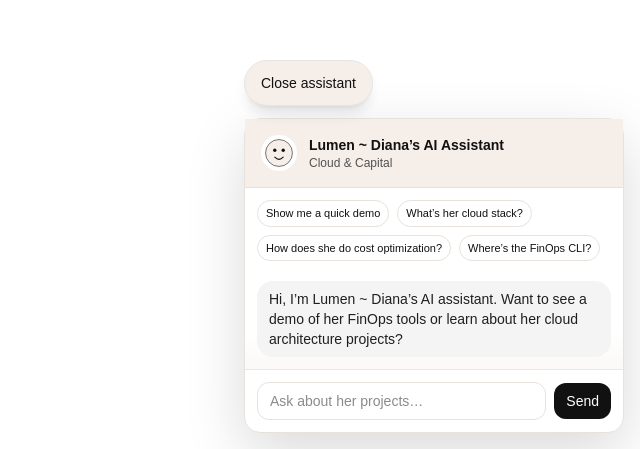
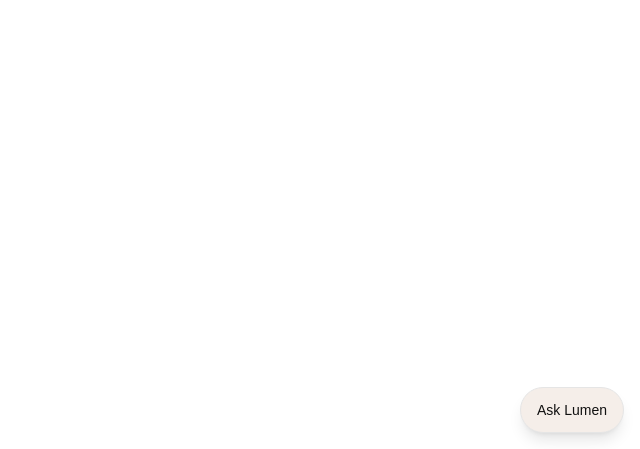
Before and after one commit to cloudandcapital/cloudandcapital.github.io, a Next.js app in the folder next-widget/: page /embed in a window 1280 px wide. Shown: the part 351-800 px from the top of the page, without its empty margins (640-1280 px from the left). Built offline with nearby package versions, Linux system fonts and the light colour scheme.

Commit message:
Update AiAssistantWidget.tsx

```diff
--- a/next-widget/components/AiAssistantWidget.tsx
+++ b/next-widget/components/AiAssistantWidget.tsx
@@ -1,4 +1,5 @@
 "use client";
+import Image from "next/image";
 import { useEffect, useRef, useState } from "react";
 
 type Role = "assistant" | "user";
@@ -8,36 +9,18 @@ interface ChatMsg { role: Role; content: string; sources?: Source[] }
 const BG_BEIGE = "#f5eee9";
 const ACCENT_DARK = "#111111";
 
-function LumenIcon() {
-  return (
-    <svg
-      xmlns="http://www.w3.org/2000/svg"
-      viewBox="0 0 100 100"
-      width="28"
-      height="28"
-    >
-      <circle cx="50" cy="50" r="48" fill={BG_BEIGE} stroke={ACCENT_DARK} strokeWidth="2" />
-      <circle cx="35" cy="40" r="6" fill={ACCENT_DARK} />
-      <circle cx="65" cy="40" r="6" fill={ACCENT_DARK} />
-      <path
-        d="M35 65 Q50 80 65 65"
-        stroke={ACCENT_DARK}
-        strokeWidth="4"
-        fill="transparent"
-        strokeLinecap="round"
-      />
-    </svg>
-  );
-}
-
 export default function AiAssistantWidget({
   ownerName = "Diana",
   brand = "Cloud & Capital",
+  // Kept for backward compatibility (unused now that auto-open is removed)
   autoOpenDelay = 1200,
+  // Put the icon in /next-widget/public/lumen-icon.png (or pass a full URL)
+  logoSrc = "/lumen-icon.png",
 }: {
   ownerName?: string;
   brand?: string;
   autoOpenDelay?: number;
+  logoSrc?: string;
 }) {
   const [open, setOpen] = useState(false);
   const [busy, setBusy] = useState(false);
@@ -52,24 +35,12 @@ export default function AiAssistantWidget({
     "Where’s the FinOps CLI?",
   ];
 
+  // Tell the parent page (the site that embeds the iframe) when we open/close
   useEffect(() => {
-    const seen =
-      typeof window !== "undefined" &&
-      localStorage.getItem("ai_widget_seen");
-    if (!seen) {
-      const t = setTimeout(() => {
-        setOpen(true);
-        setMsgs([
-          {
-            role: "assistant",
-            content: `Hi, I’m Lumen ~ ${ownerName}’s AI assistant. Want to see a demo of her FinOps tools or learn about her cloud architecture projects?`,
-          },
-        ]);
-        localStorage.setItem("ai_widget_seen", "1");
-      }, autoOpenDelay);
-      return () => clearTimeout(t);
+    if (typeof window !== "undefined") {
+      window.parent?.postMessage(open ? "lumen:open" : "lumen:close", "*");
     }
-  }, [autoOpenDelay, ownerName]);
+  }, [open]);
 
   async function send(q: string) {
     if (!q.trim()) return;
@@ -102,18 +73,12 @@ export default function AiAssistantWidget({
         return;
       }
 
-      const data = (await res.json()) as {
-        answer?: string;
-        sources?: Source[];
-      };
+      const data = (await res.json()) as { answer?: string; sources?: Source[] };
       const text = data?.answer || "Sorry, I didn’t catch that.";
-      const sources = Array.isArray(data?.sources)
-        ? data.sources
-        : undefined;
+      const sources = Array.isArray(data?.sources) ? data.sources : undefined;
       setMsgs((m) => [...m, { role: "assistant", content: text, sources }]);
     } catch (err: unknown) {
-      const message =
-        err instanceof Error ? err.message : "please try again";
+      const message = err instanceof Error ? err.message : "please try again";
       setMsgs((m) => [
         ...m,
         { role: "assistant", content: `Network error: ${message}` },
@@ -129,6 +94,8 @@ export default function AiAssistantWidget({
         onClick={() => setOpen((o) => !o)}
         className="shadow-lg rounded-full px-4 py-3 text-sm font-medium border border-neutral-200"
         style={{ background: BG_BEIGE, color: ACCENT_DARK }}
+        aria-expanded={open}
+        aria-controls="ai-widget"
       >
         {open ? "Close assistant" : "Ask Lumen"}
       </button>
@@ -151,7 +118,13 @@ export default function AiAssistantWidget({
               className="h-9 w-9 grid place-items-center rounded-full overflow-hidden"
               style={{ background: "#fff" }}
             >
-              <LumenIcon />
+              <Image
+                src={logoSrc}
+                alt="Lumen icon"
+                width={36}
+                height={36}
+                priority
+              />
             </div>
             <div className="min-w-0">
               <div
@@ -190,11 +163,7 @@ export default function AiAssistantWidget({
             {msgs.map((m, i) => (
               <div
                 key={i}
-                className={
-                  m.role === "assistant"
-                    ? "text-sm"
-                    : "text-sm text-right"
-                }
+                className={m.role === "assistant" ? "text-sm" : "text-sm text-right"}
               >
                 <div
                   className="inline-block rounded-2xl px-3 py-2"
@@ -216,10 +185,7 @@ export default function AiAssistantWidget({
                         target="_blank"
                         rel="noreferrer"
                         className="text-[11px] border rounded-full px-2 py-1 hover:underline"
-                        style={{
-                          borderColor: "#e7e2dc",
-                          color: ACCENT_DARK,
-                        }}
+                        style={{ borderColor: "#e7e2dc", color: ACCENT_DARK }}
                       >
                         {s.title}
                       </a>
@@ -230,8 +196,7 @@ export default function AiAssistantWidget({
             ))}
             {!msgs.length && (
               <div className="text-xs text-neutral-500 p-2">
-                Try: “Show me a demo”, “What’s her cloud stack?”, or
-                “Where’s the FinOps CLI?”
+                Try: “Show me a demo”, “What’s her cloud stack?”, or “Where’s the FinOps CLI?”
               </div>
             )}
           </div>
@@ -249,9 +214,7 @@ export default function AiAssistantWidget({
                 ref={inputRef}
                 value={input}
                 onChange={(e) => setInput(e.target.value)}
-                placeholder={
-                  busy ? "Thinking…" : "Ask about her projects…"
-                }
+                placeholder={busy ? "Thinking…" : "Ask about her projects…"}
                 disabled={busy}
                 className="flex-1 text-sm border rounded-xl px-3 py-2 focus:outline-none focus:ring-2"
                 style={{ borderColor: "#e8e2dc" }}
```
